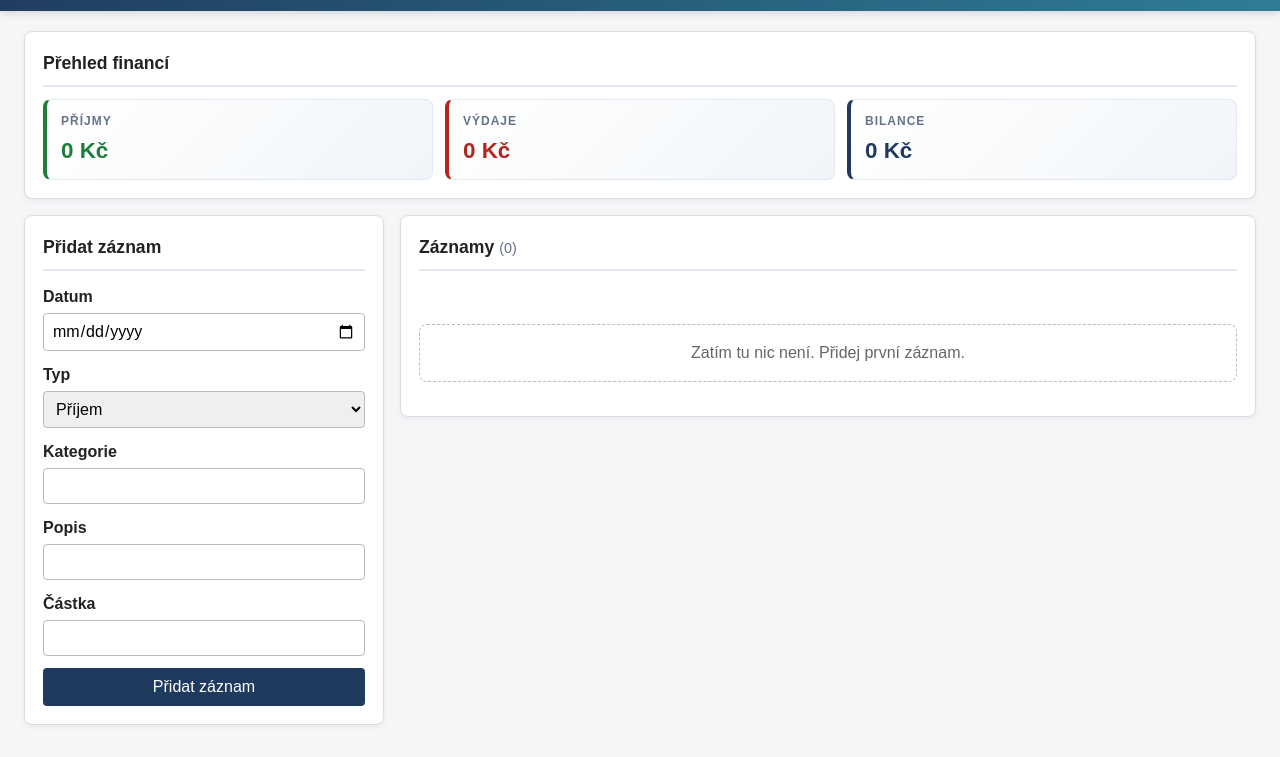
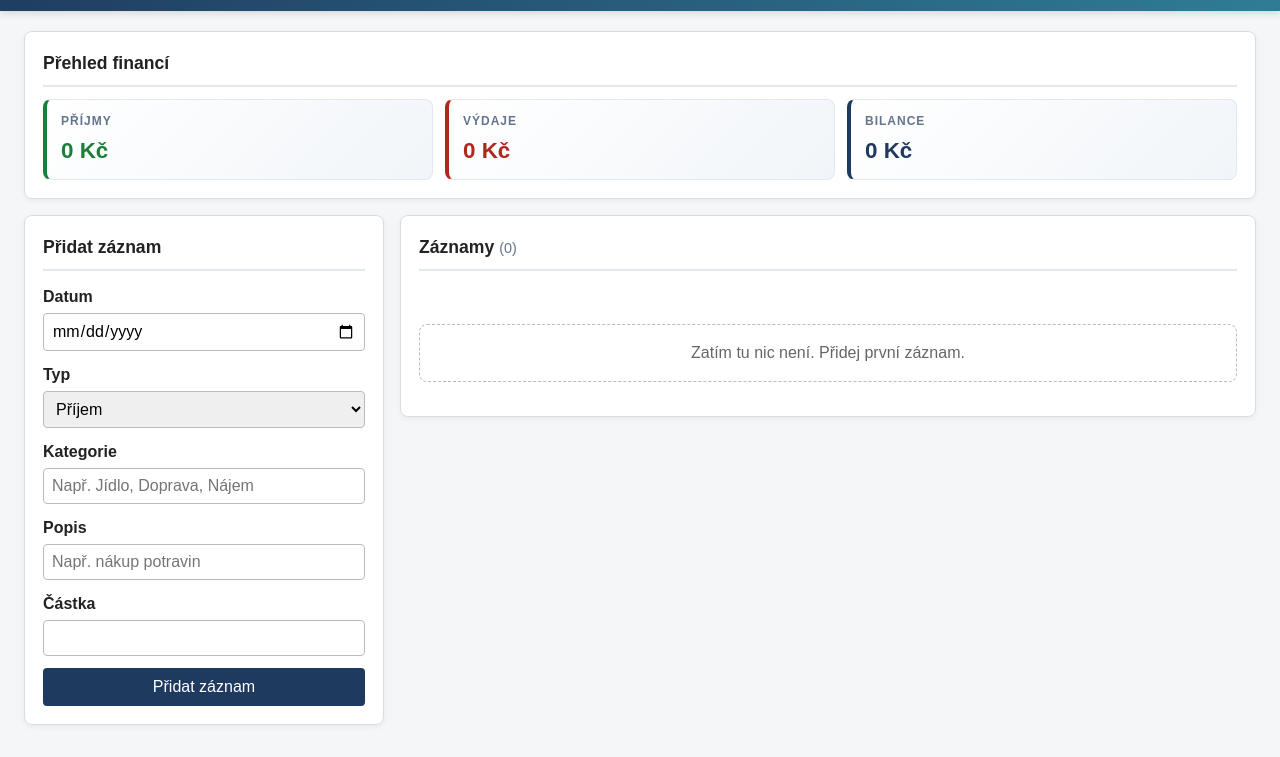
Before and after one commit to karelpilouoficialni/school, a plain HTML site: page web3/Projekt/index.html in a window 1280 px wide. Shown: the part 100-857 px from the top of the page. Drawn offline with Linux system fonts and the light colour scheme.

Commit message:
Přidána nápověda do formuláře pro kategorii a popis

```diff
--- a/web3/Projekt/index.html
+++ b/web3/Projekt/index.html
@@ -40,11 +40,11 @@
                 </div>
                 <div>
                     <label for="kategorie">Kategorie</label>
-                    <input type="text" id="kategorie" name="kategorie">
+                    <input type="text" id="kategorie" name="kategorie" placeholder="Např. Jídlo, Doprava, Nájem">
                 </div>
                 <div>
                     <label for="popis">Popis</label>
-                    <input type="text" id="popis" name="popis">
+                    <input type="text" id="popis" name="popis" placeholder="Např. nákup potravin">
                 </div>
                 <div>
                     <label for="castka">Částka</label>
```
